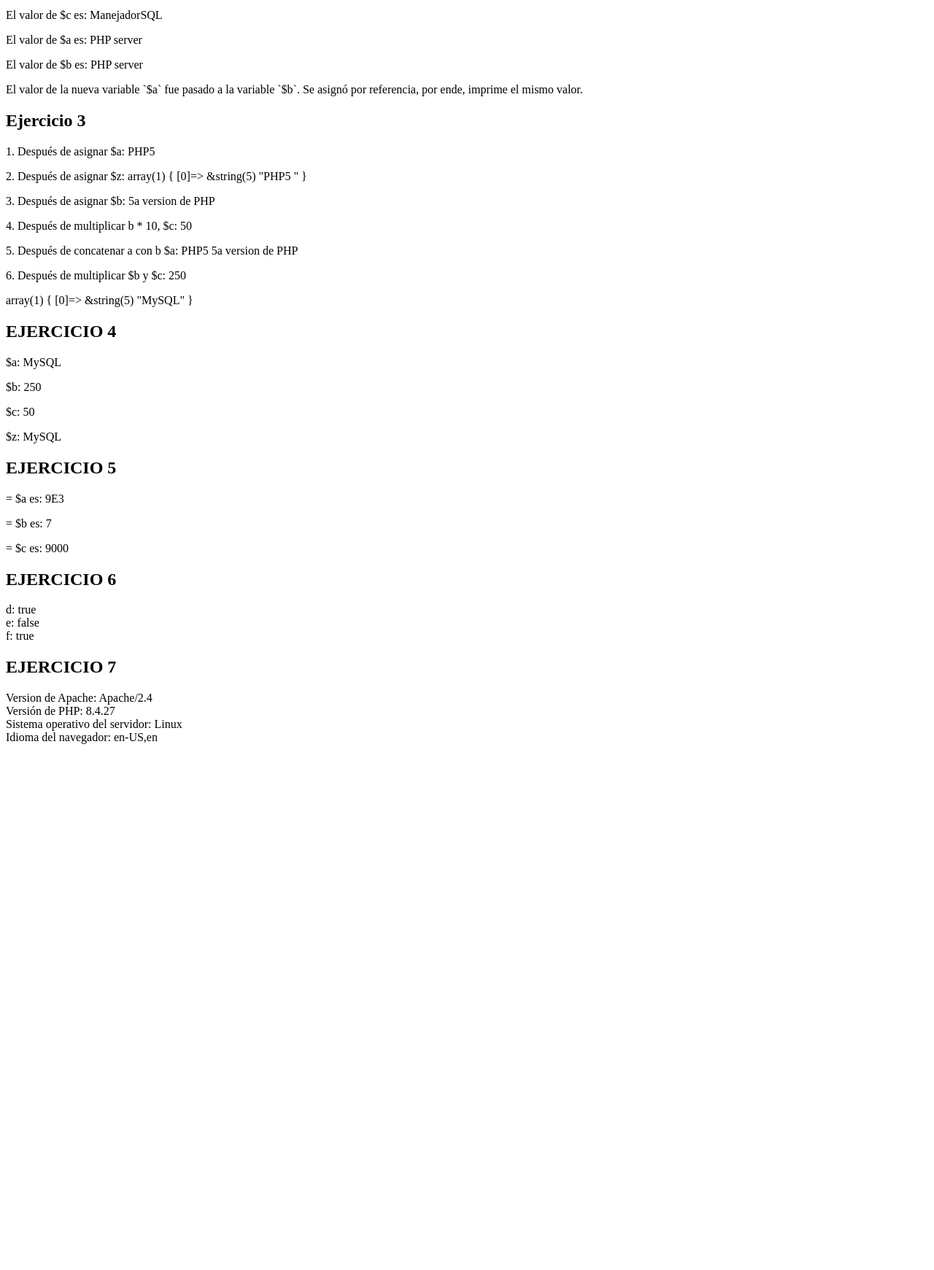
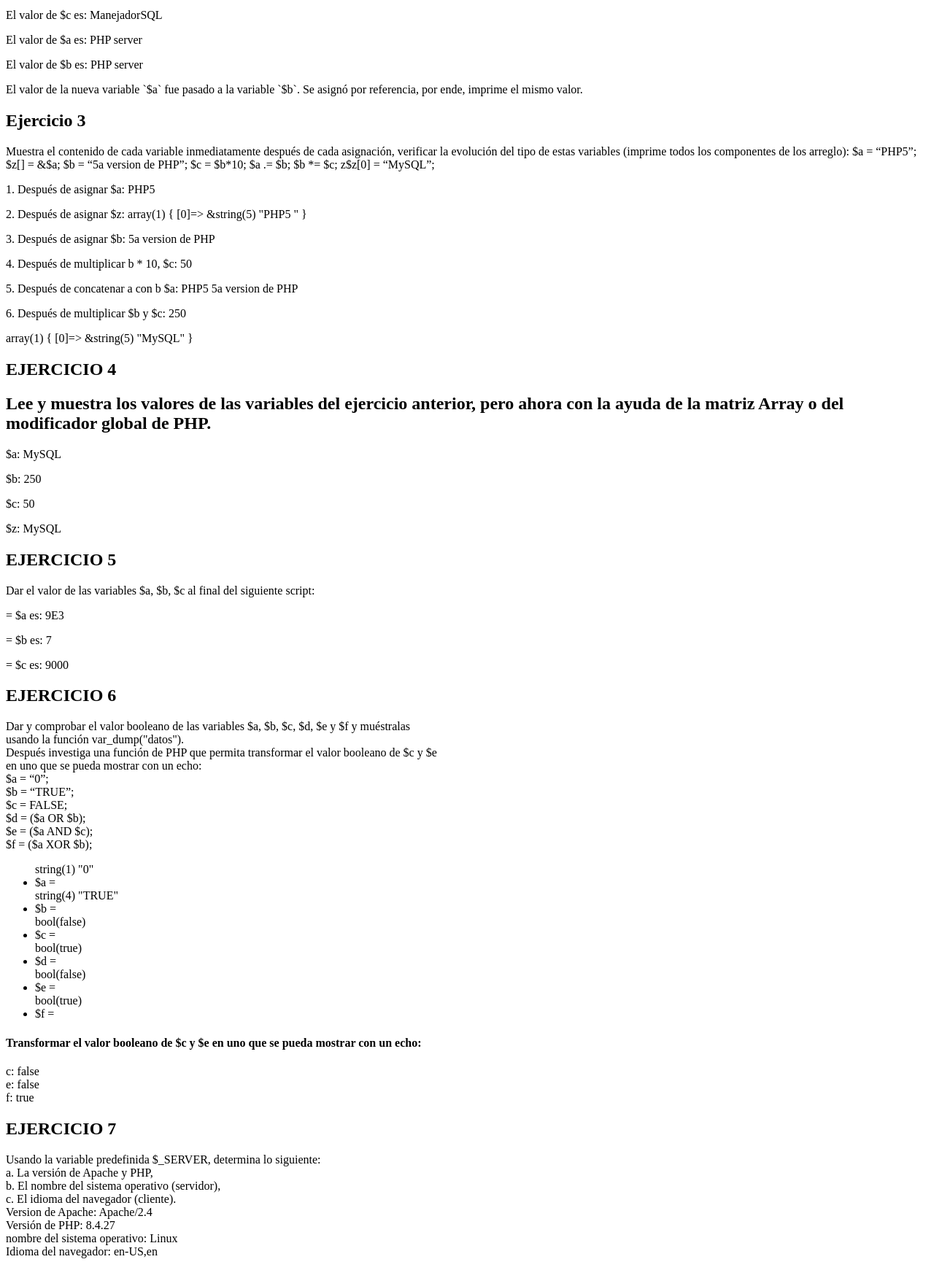
Before and after one commit to DavidTipa/tec_Web, a PHP site: page / in a window 1280 px wide. Shown: the part 462-2203 px from the top of the page at 73% size. Before the commit the page ends 1482 px from the top, so only its background shows below. Run offline with PHP 8.4, Linux system fonts and the light colour scheme.

Commit message:
cambio en el ejercicio 6, practica 4

```diff
--- a/practicas/p04/index.php
+++ b/practicas/p04/index.php
@@ -53,6 +53,16 @@
     <p>El valor de la nueva variable `$a` fue pasado a la variable `$b`. Se asignó por referencia, por ende, imprime el mismo valor.</p>
 
     <h2>Ejercicio 3</h2>
+    <p>Muestra el contenido de cada variable inmediatamente después de cada asignación,
+            verificar la evolución del tipo de estas variables (imprime todos los componentes de los
+        arreglo):
+        $a = “PHP5”;
+        $z[] = &$a;
+        $b = “5a version de PHP”;
+        $c = $b*10;
+        $a .= $b;
+        $b *= $c;
+        z$z[0] = “MySQL”;</p>
     <?php
     // 1. Asignación de $a
     $a = "PHP5 ";
@@ -75,6 +85,8 @@
     var_dump($z);
 
     echo "<h2> EJERCICIO 4</h2>";
+    echo "<h2> Lee y muestra los valores de las variables del ejercicio anterior, pero ahora con la ayuda de
+la matriz $GLOBALS o del modificador global de PHP.</h2>";
     echo "<p>\$a: " . $GLOBALS['a'] . "</p>";
 echo "<p>\$b: " . $GLOBALS['b'] . "</p>";
 echo "<p>\$c: " . $GLOBALS['c'] . "</p>";
@@ -87,6 +99,7 @@ echo "<p>\$z: " . $GLOBALS['z'][0] . "</p>";
 
 ?>
 <h2>EJERCICIO 5</h2>
+<p>Dar el valor de las variables $a, $b, $c al final del siguiente script:</p>
 <?php
 $a = "7 personas";
 $b = (integer) $a;
@@ -100,6 +113,17 @@ unset($a, $b, $c);
 
 ?>
 <h2>EJERCICIO 6</h2>
+<p>Dar y comprobar el valor booleano de las variables $a, $b, $c, $d, $e y $f y muéstralas <br>
+usando la función var_dump("datos").<br>
+Después investiga una función de PHP que permita transformar el valor booleano de $c y $e<br>
+en uno que se pueda mostrar con un echo: <br>
+$a = “0”; <br>
+$b = “TRUE”;<br>
+$c = FALSE;<br>
+$d = ($a OR $b);<br>
+$e = ($a AND $c);<br>
+$f = ($a XOR $b);</p>
+
 <?php
 $a = "0";
 $b = "TRUE";
@@ -108,17 +132,39 @@ $d = ($a OR $b);
 $e = ($a AND $c);
 $f = ($a XOR $b);
 
+echo '<ul>';
+echo '<li>$a = ' . var_dump($a) . '</li>';
+echo '<li>$b = ' . var_dump($b) . '</li>';
+echo '<li>$c = ' . var_dump($c) . '</li>';
+echo '<li>$d = ' . var_dump($d) . '</li>';
+echo '<li>$e = ' . var_dump($e) . '</li>';
+echo '<li>$f = ' . var_dump($f) . '</li>';
+echo '</ul>';
 
-echo "d: " . var_export($d, true) . "<br>";
+echo '<h4>Transformar el valor booleano de $c y $e en uno que se pueda mostrar con un echo:</h4>';
+echo "c: " . var_export($c, true) . "<br>";
 echo "e: " . var_export($e, true) . "<br>";
 echo "f: " . var_export($f, true) . "<br>";
+
+unset($a);
+unset($b);
+unset($c);
+unset($d);
+unset($e);
+unset($f);
 ?>
 <h2>EJERCICIO 7</h2>
+<p>
+Usando la variable predefinida $_SERVER, determina lo siguiente:<br>
+a. La versión de Apache y PHP,<br>
+b. El nombre del sistema operativo (servidor),<br>
+c. El idioma del navegador (cliente).<br>
+
 <?php
 
 echo "Version de Apache: " . $_SERVER['SERVER_SOFTWARE'] . "<br>";
 echo "Versión de PHP: " . phpversion() . "<br>";
-echo "Sistema operativo del servidor: " . PHP_OS . "<br>";
+echo "nombre del sistema operativo: " . PHP_OS . "<br>";
 
 echo "Idioma del navegador: " . $_SERVER['HTTP_ACCEPT_LANGUAGE'] . "<br>";
 
```
